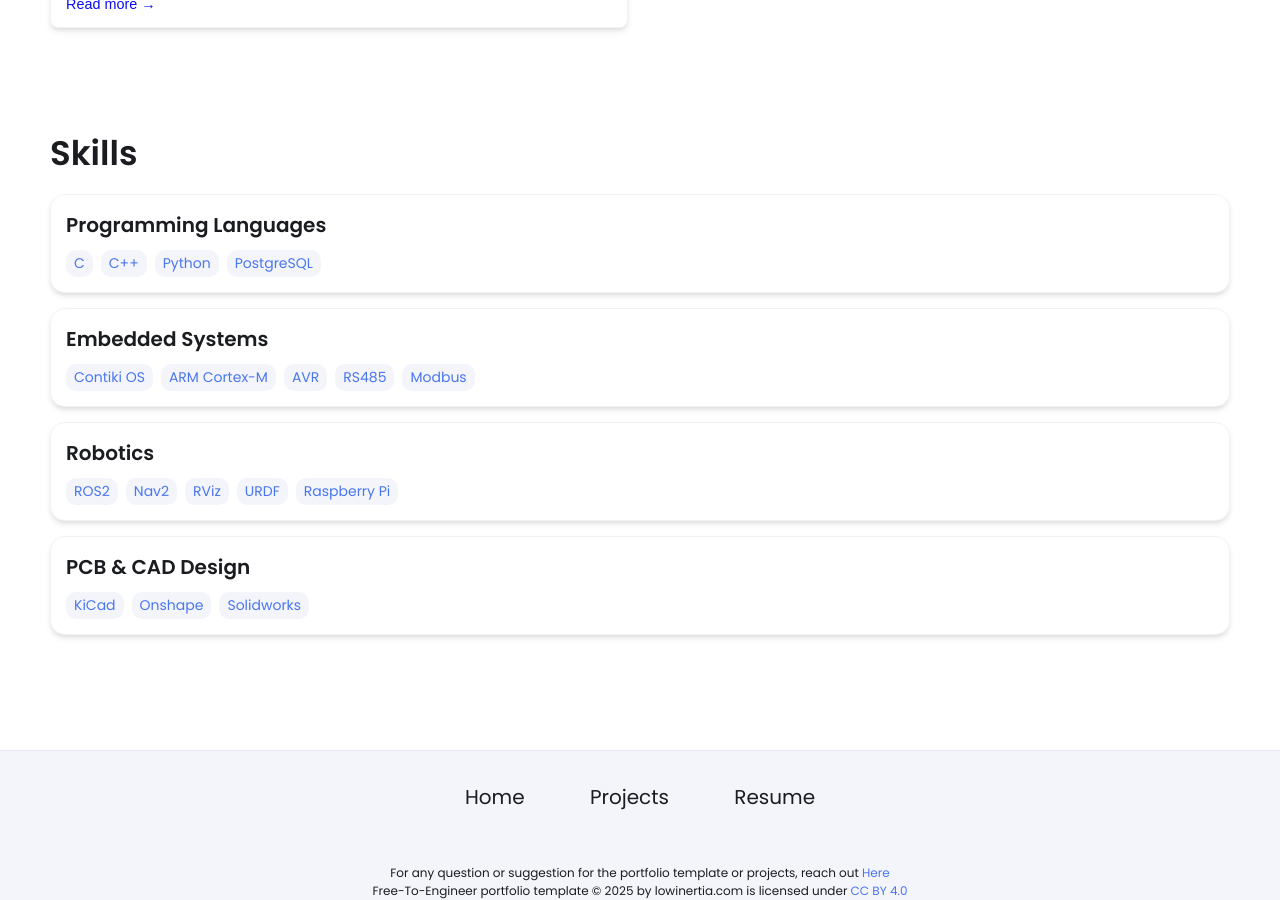
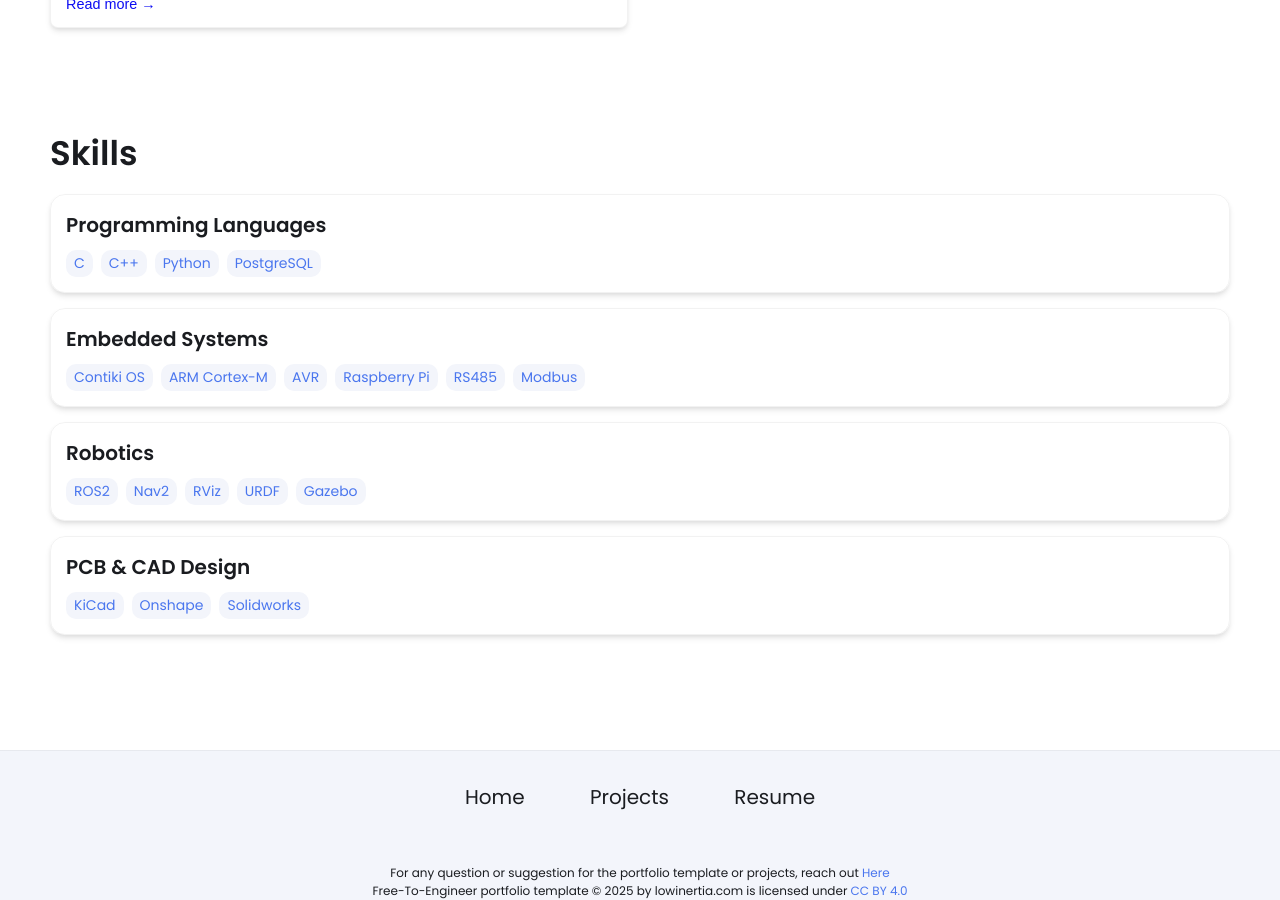
Before and after one commit to chaoqy/chaoqy.github.io, a Jekyll site: the page built from index.html, in a window 1280 px wide and 900 px high, scrolled down 2206 px. Built offline with Jekyll 4.4.1, drawn with Linux system fonts in a browser that asks for light colours.

Commit message:
Update _config.yml

```diff
--- a/_config.yml
+++ b/_config.yml
@@ -54,6 +54,7 @@ skills:
     - Contiki OS
     - ARM Cortex-M
     - AVR
+    - Raspberry Pi
     - RS485
     - Modbus
   - category: Robotics
@@ -62,7 +63,7 @@ skills:
     - Nav2
     - RViz
     - URDF
-    - Raspberry Pi
+    - Gazebo
   - category: PCB & CAD Design
     tools:
     - KiCad
```
